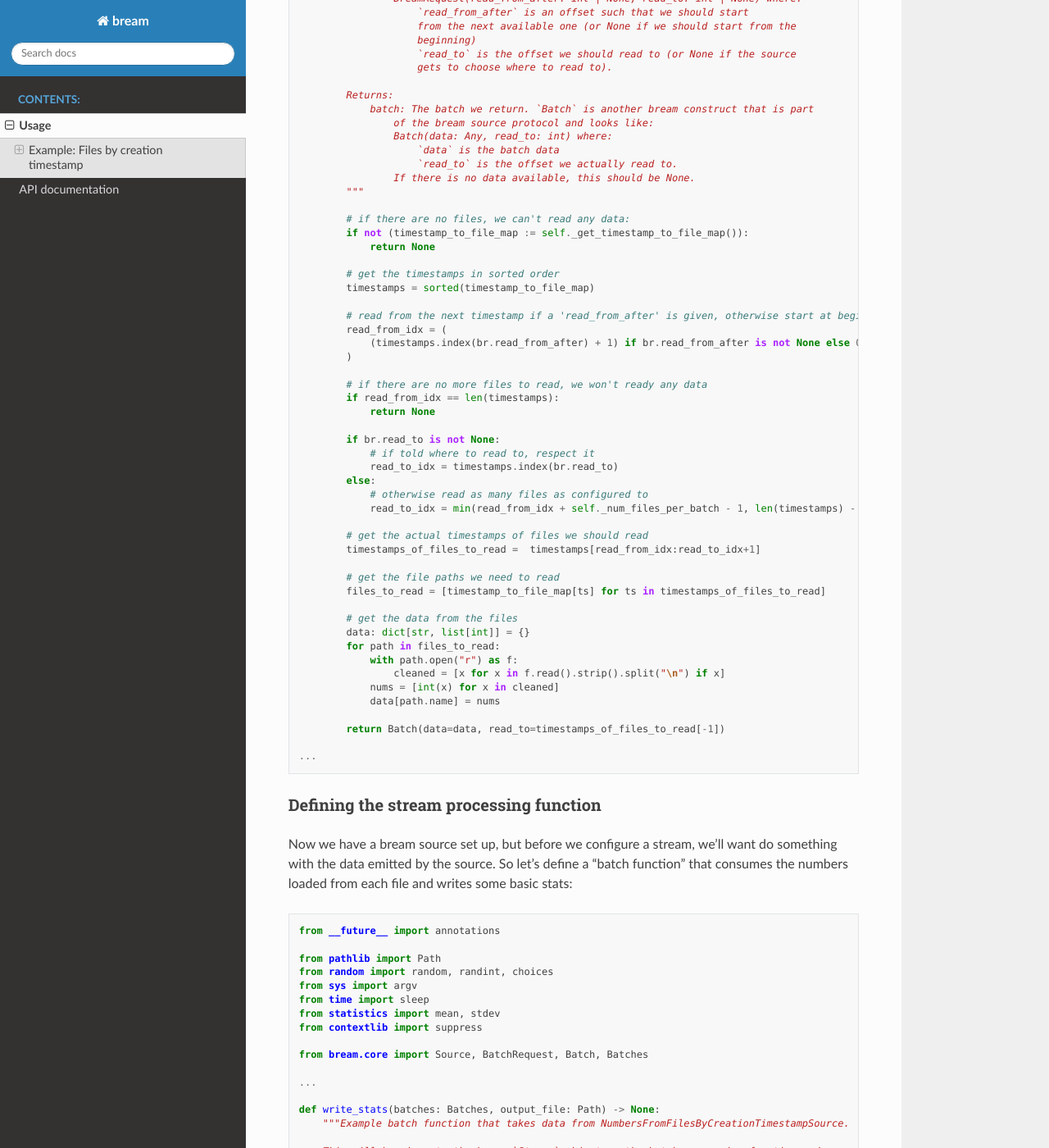
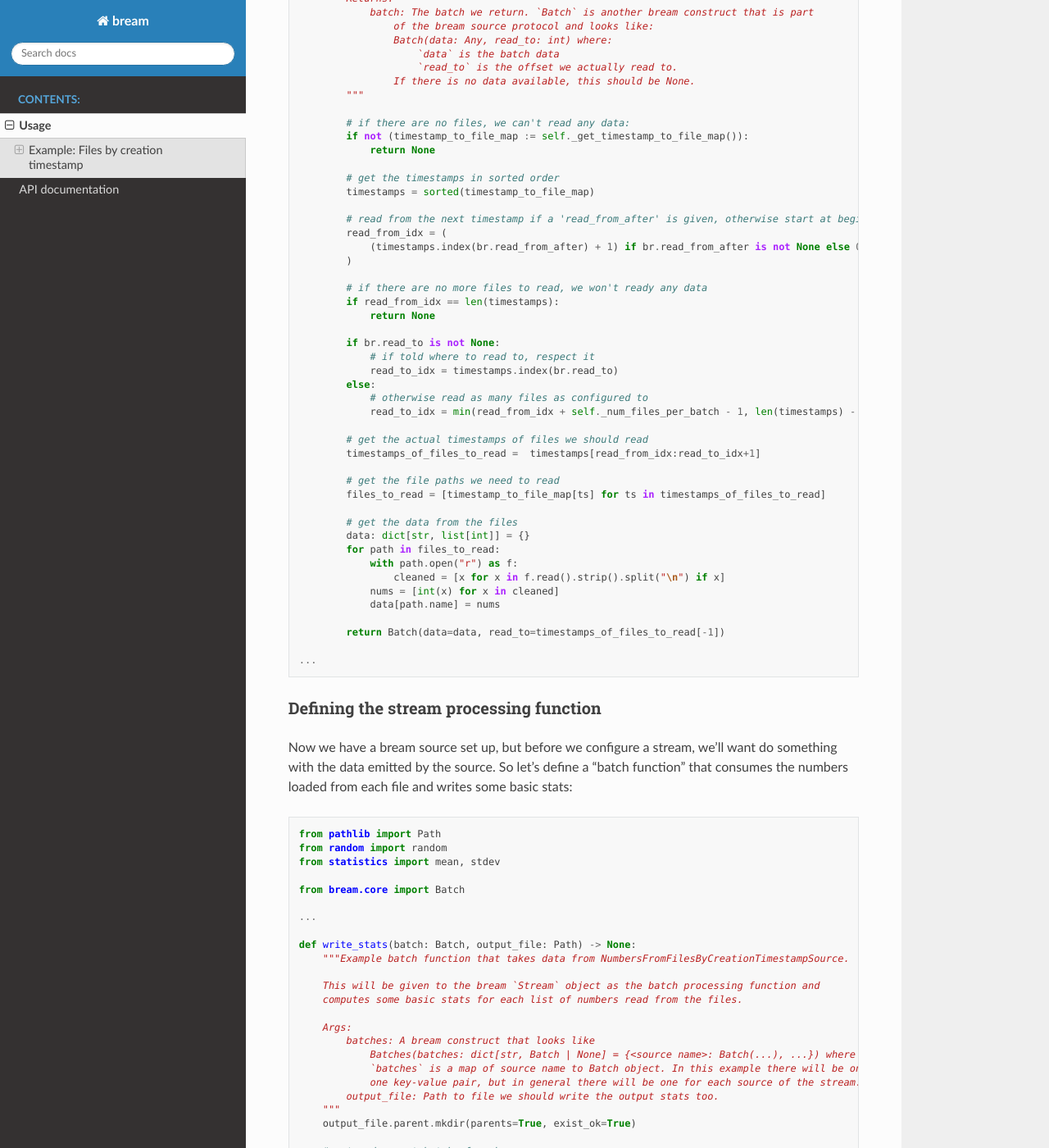
Before and after one commit to adamcallison/bream, a Sphinx documentation site: the page built from docs/source/usage.rst, in a window 1280 px wide and 1400 px high, scrolled down 2489 px. Shown: the whole window at 82% size. Built offline with Sphinx 7.4.7 and the Read the Docs theme 3.1.0, drawn with Linux system fonts in a browser that asks for light colours; some of the changed text lies outside the part shown.

Commit message:
docs: update usage example

```diff
--- a/docs/source/usage.rst
+++ b/docs/source/usage.rst
@@ -19,8 +19,6 @@ that contain some random positive integers, e.g::
     49
 
 Let's set up a function and script entrypoint to do this::
-
-    from __future__ import annotations
 
     from pathlib import Path
     from random import random, randint, choices
@@ -73,12 +71,7 @@ To use this data source with a bream stream, we first need to define a bream :py
 for it. To do so, we inherit from :py:class:`Source <bream.core.Source>` and define the name and ``read`` method
 that loads the files and emits the numbers::
 
-    from __future__ import annotations
-
     from pathlib import Path
-    from random import random, randint, choices
-    from sys import argv
-    from time import sleep
     from contextlib import suppress
 
     from bream.core import Source, BatchRequest, Batch
@@ -148,7 +141,7 @@ that loads the files and emits the numbers::
             # get the timestamps in sorted order
             timestamps = sorted(timestamp_to_file_map)
 
-            # read from the next timestamp if a 'read_from_after' is given, otherwise start at beginning
+            # read from the next timestamp if a 'read_from_after' is given, otherwise start at beginnig
             read_from_idx = (
                 (timestamps.index(br.read_from_after) + 1) if br.read_from_after is not None else 0
             )
@@ -189,20 +182,15 @@ Now we have a bream source set up, but before we configure a stream, we'll want
 emitted by the source. So let's define a "batch function" that consumes the numbers loaded from each file and writes
 some basic stats::
 
-    from __future__ import annotations
+    from pathlib import Path
+    from random import random
+    from statistics import mean, stdev
 
-    from pathlib import Path
-    from random import random, randint, choices
-    from sys import argv
-    from time import sleep
-    from statistics import mean, stdev
-    from contextlib import suppress
-
-    from bream.core import Source, BatchRequest, Batch, Batches
+    from bream.core import Batch
 
     ...
 
-    def write_stats(batches: Batches, output_file: Path) -> None:
+    def write_stats(batch: Batch, output_file: Path) -> None:
         """Example batch function that takes data from NumbersFromFilesByCreationTimestampSource.
 
         This will be given to the bream `Stream` object as the batch processing function and
@@ -218,7 +206,6 @@ some basic stats::
         output_file.parent.mkdir(parents=True, exist_ok=True)
 
         # get and report batch of numbers:
-        batch = list(batches.batches.values())[0] # in this example we know there is only one source
         assert batch is not None
         print(f"Seen batch: {batch}")
         nums: dict[str, list[int]] = batch.data
@@ -251,17 +238,11 @@ Setting up the stream
 
 Now we're read to set up and start the stream. Let's add a function and another entrypoint to our script::
 
-    from __future__ import annotations
-
     from pathlib import Path
-    from random import random, randint, choices
     from functools import partial
     from sys import argv
-    from time import sleep
-    from statistics import mean, stdev
-    from contextlib import suppress
 
-    from bream.core import Source, BatchRequest, Batch, Batches, Stream
+    from bream.core import Stream
 
     ...
 
@@ -285,7 +266,7 @@ Now we're read to set up and start the stream. Let's add a function and another
 
         # define and start the stream: batch function is flaky so wrap it in a restart-loop:
         while True:
-            stream = Stream([source], stream_dir)
+            stream = Stream(source, stream_dir)
             # start stream in background thread, and don't read batches more often than 30 secs
             stream.start(batch_func, min_batch_seconds=30)
             stream.wait()  # block until stream dies
@@ -395,7 +376,7 @@ Full script
     from statistics import mean, stdev
     from contextlib import suppress
 
-    from bream.core import Source, BatchRequest, Batch, Batches, Stream
+    from bream.core import Source, BatchRequest, Batch, Stream
 
 
     def file_creation_loop(testdir: Path) -> None:
@@ -520,7 +501,7 @@ Full script
             return Batch(data=data, read_to=timestamps_of_files_to_read[-1])
 
 
-    def write_stats(batches: Batches, output_file: Path) -> None:
+    def write_stats(batch: Batch, output_file: Path) -> None:
         """Example batch function that takes data from NumbersFromFilesByCreationTimestampSource.
 
         This will be given to the bream `Stream` object as the batch processing function and
@@ -536,7 +517,6 @@ Full script
         output_file.parent.mkdir(parents=True, exist_ok=True)
 
         # get and report batch of numbers:
-        batch = list(batches.batches.values())[0] # in this example we know there is only one source
         assert batch is not None
         print(f"Seen batch: {batch}")
         nums: dict[str, list[int]] = batch.data
@@ -583,7 +563,7 @@ Full script
 
         # define and start the stream: batch function is flaky so wrap it in a restart-loop:
         while True:
-            stream = Stream([source], stream_dir)
+            stream = Stream(source, stream_dir)
             # start stream in background thread, and don't read batches more often than 30 secs
             stream.start(batch_func, min_batch_seconds=30)
             stream.wait()  # block until stream dies
```
Also changed, not shown: other parts of docs/source/usage.rst (+3 -3 lines).
